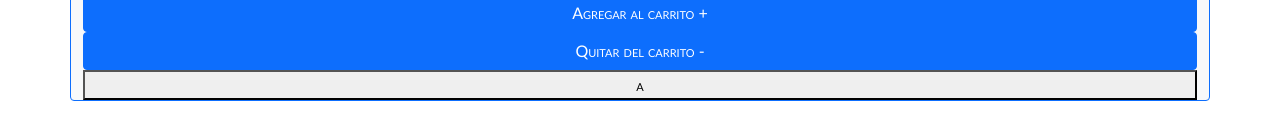
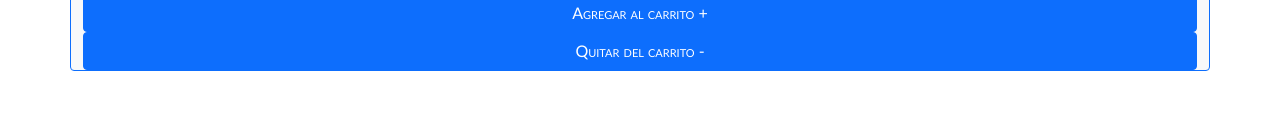
Before and after one commit to StefiLeon/contexto-rjs, a React (Create React App) app: page /Item/1 in a window 1280 px wide. Shown: the part 1535-1674 px from the top of the page. Built offline with nearby package versions, Linux system fonts and the light colour scheme.

Commit message:
correccion boton

```diff
--- a/src/components/ItemDetail.js
+++ b/src/components/ItemDetail.js
@@ -37,8 +37,7 @@ function ItemDetail({id, tipoDeProducto, modelo, precio, stock, imagen}) {
                                 Stock disponible: {stock}
                             </Card.Text>
                             <ItemCount stock={stock} initial={1} onAdd={setItems} items={items}/>
-                            <button onClick={addItem}>a</button>
-                            {items > 0 && <Button><Link to="/cart" style={{color:"white"}}>Terminar compra</Link></Button>}
+                            {items > 0 && <Button onClick={addItem}><Link to="/cart" style={{color:"white"}}>Terminar compra</Link></Button>}
                         </Card>
                     </div>
                 </Container>
```
